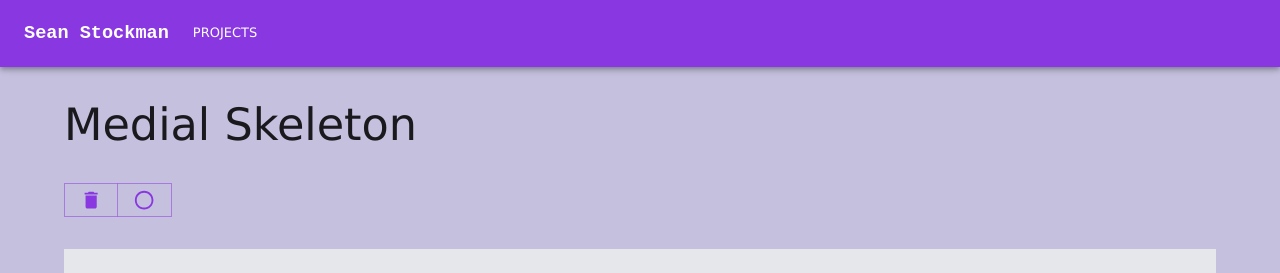
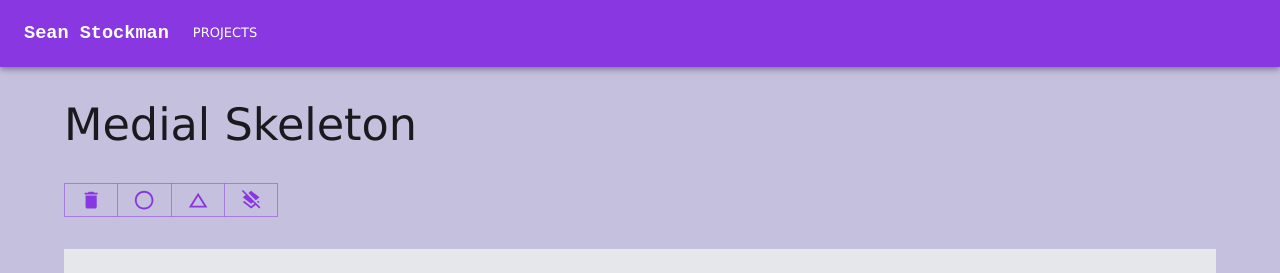
Before and after one commit to seanstockman/web-projects, a React (Vite) app: page /projects/medial-skeleton in a window 1280 px wide. Shown: the top 273 px of the page. Built offline with nearby package versions, Linux system fonts and the light colour scheme.

Commit message:
Implemented initialisation on ts

```diff
--- a/src/geometry/classes/line.ts
+++ b/src/geometry/classes/line.ts
@@ -4,17 +4,27 @@ import { Vector2 as Vec2 } from "./vector-2.ts";
 export class Line {
     segments: Segment[] = [];
     points: Vec2[] = [];
-    color: string = "#ffffff";
+    color = "#ffffff";
+    width = 1;
+    dash = false;
 
-    constructor(points: Vec2[], segmentMap: Map<string, Segment[]> | null = null, color: string | null = null) {
+    constructor(
+        points: Vec2[],
+        segmentMap: Map<string, Segment[]> | null = null,
+        color: string | null = null,
+        width: number = 1,
+        dash = false
+    ) {
         this.points = points;
         if (color) this.color = color;
+        this.width = width;
+        this.dash = dash;
         // create segments
         for (let i = 1; i < points.length; i++) {
             const curr = points[i];
             if (!curr) return;
             if (i == 1) {
-                const prevPoint = points[i-1];
+                const prevPoint = points[i - 1];
                 if (!prevPoint) return;
                 this.segments = [new Segment(segmentMap, prevPoint, curr)];
             } else {
--- /dev/null
+++ b/src/geometry/classes/point.ts
@@ -0,0 +1,25 @@
+import { Vector2 } from "./vector-2.ts";
+
+export class Point extends Vector2 {
+    connections: Point[] = [];
+
+    /** Connects this point to the other given point (on both connections arrays) */
+    addConnection(p: Point) {
+        if (!p.connections.includes(this)) {
+            p.connections.push(this);
+        }
+        if (!this.connections.includes(p)) {
+            this.connections.push(p);
+        }
+    }
+
+    /** Removes the connection between this point and the other point. */
+    removeConnection(p: Point): void {
+        if (this.connections.includes(p)) {
+            this.connections.splice(this.connections.findIndex(v => v == p), 1);
+        }
+        if (p.connections.includes(this)) {
+            p.connections.splice(p.connections.findIndex(v => v == this), 1);
+        }
+    }
+}
--- /dev/null
+++ b/src/geometry/point-geometry/delauney-triangulation.ts
@@ -0,0 +1,44 @@
+import { Vector2 as Vec2 } from "../classes/vector-2.ts";
+import { Point } from "../classes/point.ts";
+
+export default function delauneyTriangulation(points: Point[]) {
+    if (points.length < 3) return null;
+
+    const initialised = initialisation(points);
+
+    return initialised;
+    // const sorted = [...points];
+    // sorted.sort((a, b) => a.x - b.x);
+    // sorted.sort((a, b) => a.y - b.y);
+
+}
+
+function initialisation(points: Point[]) {
+    const sorted = [...points];
+    sorted.sort((a, b) => a.x - b.x);
+    const xMin = sorted[0]!.x;
+    const xMax = sorted[sorted.length - 1]!.x;
+
+    sorted.sort((a, b) => a.y - b.y);
+    const yMin = sorted[0]!.y;
+    const yMax = sorted[sorted.length - 1]!.y;
+
+    const alpha = 0.3;
+
+    const deltaX = alpha * (xMax - xMin);
+    const deltaY = alpha * (yMax - yMin);
+
+    const Pm1 = new Point(xMin - deltaX, yMin - deltaY);
+    const Pm2 = new Point(xMax + deltaX, yMin - deltaY);
+
+    sorted.unshift(Pm1, Pm2);
+
+    Pm1.addConnection(sorted[2]!);
+    Pm2.addConnection(sorted[2]!);
+    Pm1.addConnection(Pm2);
+
+    return {
+        points: sorted,
+        sweepIndices: [0, 2, 1],
+    };
+}
--- a/src/interlining/Drawer.tsx
+++ b/src/interlining/Drawer.tsx
@@ -3,12 +3,17 @@ import { Vector2 as Vec2 } from "../geometry/classes/vector-2.ts";
 import { Line } from "../geometry/classes/line.ts";
 
 export const drawer = {
-    drawLine: function (ctx: CanvasRenderingContext2D, line: Line, width: number) {
+    drawLine: function (ctx: CanvasRenderingContext2D, line: Line) {
         if (line.points.length < 2) return;
         ctx.beginPath();
 
         ctx.strokeStyle = line.color;
-        ctx.lineWidth = width;
+        ctx.lineWidth = line.width;
+        if (line.dash) {
+            ctx.setLineDash([10, 5]);
+        } else {
+            ctx.setLineDash([0]);
+        }
         ctx.moveTo(line.points[0]!.x, line.points[0]!.y);
 
         for (let i = 1; i < line.points.length; i++) {
--- a/src/medial-skeleton/MedialSkeleton.tsx
+++ b/src/medial-skeleton/MedialSkeleton.tsx
@@ -5,30 +5,41 @@ import { useEffect, useRef } from 'react';
 
 import DeleteIcon from '@mui/icons-material/Delete';
 import PanoramaFishEyeIcon from '@mui/icons-material/PanoramaFishEye';
-
+import ChangeHistoryIcon from '@mui/icons-material/ChangeHistory';
+import LayersClearIcon from '@mui/icons-material/LayersClear';
 
 export default function MedialSkeleton() {
     const canvasRef = useRef<HTMLCanvasElement>(null);
 
     const {
         handleMouseMove, handleMouseDown, drawCanvas,
-        setLines, setMode, setExtraPoints,
-        circumcircle
+        setLines, setMode, setOverlayPoints, setOverlayLines,
+        showCircumcircle, showDelaunay
     } = useMedialDraw(canvasRef);
 
     const actions = [
         {
             label: "Clear", icon: <DeleteIcon />, action: () => {
                 setLines([]);
-                setExtraPoints([]);
+                setOverlayPoints([]);
+                setOverlayLines([]);
                 setMode(Mode.NewLine);
             }
         }, {
-            label: "Get Circumcircle", icon: <PanoramaFishEyeIcon />, action: () => {
-                circumcircle();
+            label: "Show the circumcircle of the last drawn polygon", icon: <PanoramaFishEyeIcon />, action: () => {
+                showCircumcircle();
             }
-        }
-    ];
+        }, {
+            label: "Run Delauney Triangulation", icon: <ChangeHistoryIcon />, action: () => {
+                showDelaunay();
+            }
+        }, {
+            label: "Clear overlays", icon: <LayersClearIcon />, action: () => {
+                setOverlayLines([]);
+                setOverlayPoints([]);
+            }
+        },
+    ]
 
     useEffect(() => drawCanvas(), [drawCanvas]);
     return (
--- a/src/medial-skeleton/useMedialDraw.ts
+++ b/src/medial-skeleton/useMedialDraw.ts
@@ -4,6 +4,8 @@ import { Segment } from '../geometry/classes/segment.ts';
 import { Vector2 as Vec2, Vector2 } from '../geometry/classes/vector-2.ts';
 import { drawer } from '../interlining/Drawer.tsx'
 import { findCircumcircle } from '../geometry/point-geometry/point-geometry.ts';
+import delauneyTriangulation from '../geometry/point-geometry/delauney-triangulation.ts';
+import { Point } from '../geometry/classes/point.ts';
 
 export enum Mode {
     Manipulate,
@@ -13,7 +15,15 @@ export enum Mode {
 
 const snappingDistance = 10;
 const victoryColour = '#7DF527';
-const drawingColour = '#F54927';
+const drawingColour = '#2768f5';
+
+type customCircle = {
+    centre: Vec2,
+    radius: number,
+    colour: string,
+    filled: boolean,
+    lineWidth: number,
+}
 
 export function useMedialDraw(canvasRef: RefObject<HTMLCanvasElement | null>) {
     const [mode, setMode] = useState(Mode.NewLine);
@@ -21,7 +31,8 @@ export function useMedialDraw(canvasRef: RefObject<HTMLCanvasElement | null>) {
     const [movedPoint, setMovedPoint] = useState<Vec2 | null>(null);
     const [snapped, setSnapped] = useState(false);
     const [lines, setLines] = useState<Line[]>([]);
-    const [extraPoints, setExtraPoints] = useState<Vec2[]>([]);
+    const [overlayPoints, setOverlayPoints] = useState<customCircle[]>([]);
+    const [overlayLines, setOverlayLines] = useState<Line[]>([]);
 
     useEffect(() => {
         if (lines.length == 0) return;
@@ -50,13 +61,14 @@ export function useMedialDraw(canvasRef: RefObject<HTMLCanvasElement | null>) {
 
         ctx.clearRect(0, 0, canvas.width, canvas.height);
 
+        lines.forEach(l => drawer.drawLine(ctx, l));
+        overlayPoints.forEach(p => drawer.drawCircle(ctx, p.centre, p.filled, p.lineWidth, p.radius, p.colour));
+        overlayLines.forEach(l => drawer.drawLine(ctx, l));
+
         if (cursor != null) {
-            drawer.drawCircle(ctx, cursor);
+            drawer.drawCircle(ctx, cursor, true, 0, 2, '#005effd4');
         }
-
-        lines.forEach(l => drawer.drawLine(ctx, l, 3));
-        extraPoints.forEach(p => drawer.drawCircle(ctx, p, false, 1, 2, '#808080'));
-    }, [canvasRef, getMousePos, cursor, movedPoint, mode, lines, extraPoints])
+    }, [canvasRef, getMousePos, cursor, movedPoint, mode, lines, overlayPoints])
 
     const handleMouseMove = useCallback((e: React.MouseEvent<HTMLCanvasElement>) => {
         let mouse = getMousePos(e);
@@ -169,26 +181,65 @@ export function useMedialDraw(canvasRef: RefObject<HTMLCanvasElement | null>) {
         }
     }, [mode, getMousePos, movedPoint]);
 
-    function circumcircle() {
-        if (lines.length < 1) {console.error('lines length < 1');return null;}
+    function showCircumcircle() {
+        if (lines.length < 1) { console.error('lines length < 1'); return null; }
         const l = lines[lines.length - 1];
-        if (!l?.points.length) {console.error('l.p.len not found'); return null};
-        if (l.points.length < 3) {console.error('l.p.len != 3'); console.log(l); return null;}
-        setExtraPoints(extraPoints => {
+        if (!l?.points.length) { console.error('l.p.len not found'); return null };
+        if (l.points.length < 3) { console.error('l.p.len != 3'); console.log(l); return null; }
+        setOverlayPoints(extraPoints => {
             const c = findCircumcircle(l.points);
             if (c) {
-                return [...extraPoints, c.center]
+                const outline: customCircle = {
+                    centre: c.center,
+                    radius: c.radius,
+                    colour: "#272727",
+                    filled: false,
+                    lineWidth: 1
+                }
+                const centre: customCircle = {
+                    centre: c.center,
+                    radius: 1,
+                    colour: "#272727",
+                    filled: true,
+                    lineWidth: 0
+                }
+                return [...extraPoints, outline, centre]
             }
             console.error('find failure');
             return extraPoints;
         });
     }
 
+    function showDelaunay() {
+        if (lines.length == 0) return;
+        const l = lines[lines.length - 1];
+        if (!l?.points.length) { console.error('l.p.len not found'); return null };
+        if (l.points.length < 3) { console.error('l.p.len != 3'); console.log(l); return null; }
+        const points = l.points.map(v => new Point(v.x, v.y));
+        const d = delauneyTriangulation(points);
+        setOverlayLines(e => [
+            ...e,
+            new Line([d?.points[0]!, d?.points[1]!], null, '#fd2222'),
+            new Line([d?.points[1]!, d?.points[2]!], null, '#9e22fd', 2, true),
+            new Line([d?.points[2]!, d?.points[0]!], null, '#9e22fd', 2, true),
+        ]);
+        setOverlayPoints(e => [
+            ...e,
+            ...(d?.points?.slice(0,2).map(p => ({
+                centre: p,         // p becomes the centre
+                radius: 2,        // Shared property
+                colour: 'red',     // Shared property
+                filled: false,      // Shared property
+                lineWidth: 1       // Shared property
+            })) ?? [])
+        ]);
+    }
+
     return {
         drawCanvas,
         handleMouseMove,
         handleMouseDown,
-        setLines, setMode, setExtraPoints,
-        circumcircle
+        setLines, setMode, setOverlayPoints, setOverlayLines,
+        showCircumcircle, showDelaunay
     };
 }
```
